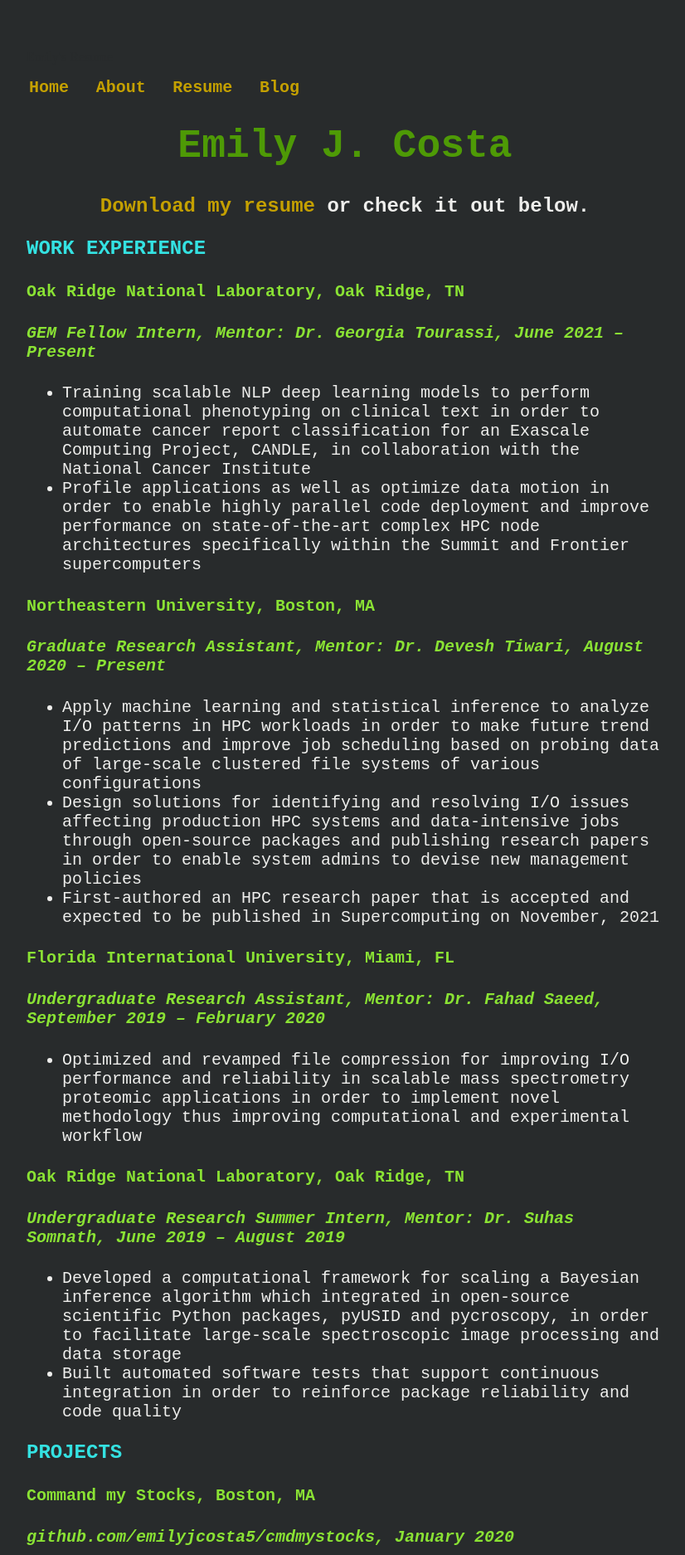
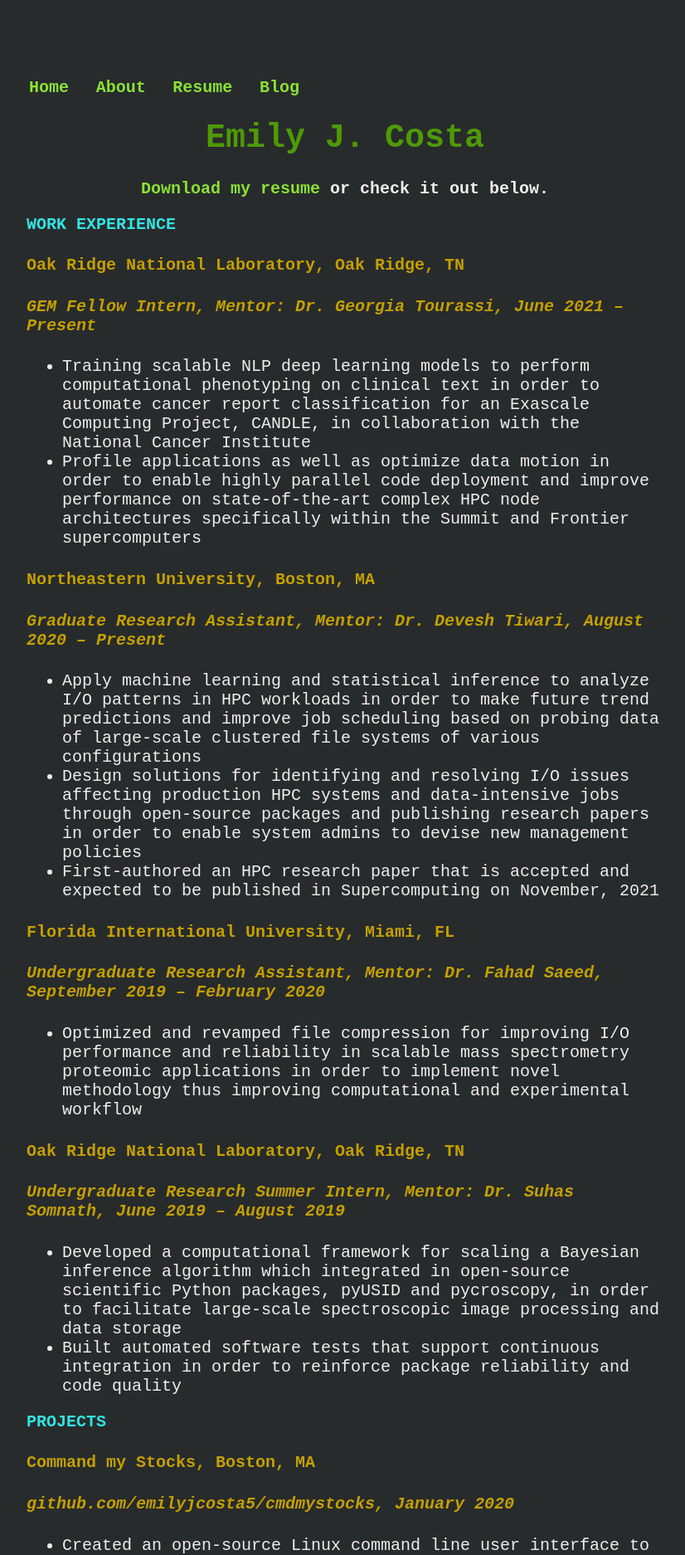
Before and after one commit to emilyjcosta5/emilyjcosta5.github.io, a Jekyll site: the page built from resume/index.md, in a window 1280 px wide. Shown: the top 1874 px of the page at 83% size, without its empty margins (224-1050 px from the left). Built offline with Jekyll 4.4.1, drawn with Linux system fonts in a browser that asks for light colours.

Commit message:
fixing font color and sizes

```diff
--- a/css/main.css
+++ b/css/main.css
@@ -16,26 +16,26 @@ nav ul li, footer ul li {
 }
 a {
     text-decoration: none;
-    color: #C4A000;
+    color: #8AE234;
 }
 a:hover {
     text-decoration: underline;
     color: #FCE94F;
 }
 h1 {
-    font-size: 3em;
+    font-size: 2.5em;
     font-family:"Courier New", Courier, monospace;
     color: #4E9A06;
     text-align: center;
 }
 h2 {
-    font-size: 1.5em;
+    font-size: 1.25em;
     font-family:"Courier New", Courier, monospace;
     color: #EEEEEC;
     text-align: center;
 }
 h3 {
-    font-size: 1.5em;
+    font-size: 1.25em;
     font-family:"Courier New", Courier, monospace;
     color: #34E2E2;
     text-align: left;
@@ -43,7 +43,7 @@ h3 {
 h4 {
     font-size: 1.25em;
     font-family:"Courier New", Courier, monospace;
-    color: #8AE234;
+    color: #C4A000;
     text-align: left;
 }
 h5 {
@@ -89,7 +89,7 @@ h1 {
 */
 
 p {
-    font-size: 1em;
+    font-size: 1.25em;
     font-family:"Courier New", Courier, monospace;
     line-height: 1.4em;
     color: #ffffff;
```
